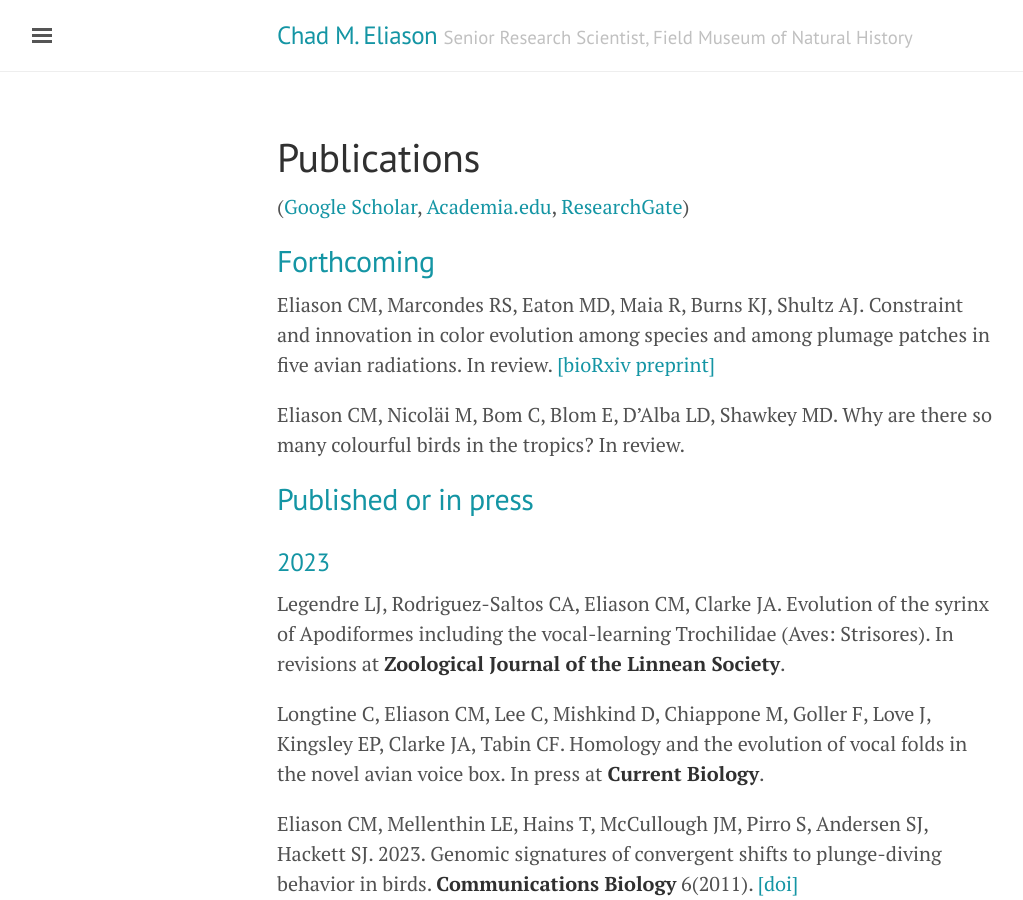
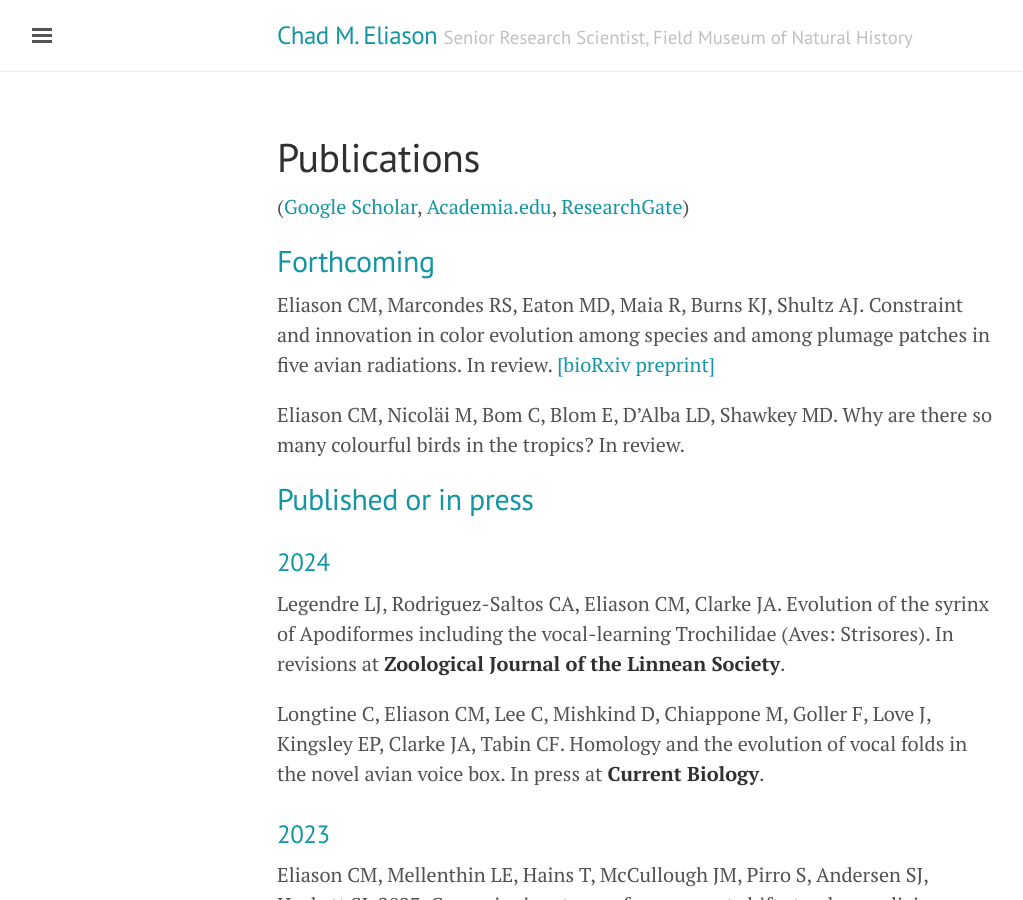
Before and after one commit to celiason/celiason.github.io, a Jekyll site: the page built from 2-publications.md, in a window 1280 px wide and 900 px high. Shown: the whole window, without its empty margins (3-1026 px from the left). Built offline with Jekyll 4.4.1, drawn with Linux system fonts in a browser that asks for light colours.

Commit message:
Update 2-publications.md

```diff
--- a/2-publications.md
+++ b/2-publications.md
@@ -13,11 +13,13 @@ Eliason CM, Nicoläi M, Bom C, Blom E, D'Alba LD, Shawkey MD. Why are there so m
 
 ## Published or in press
 
-### 2023
+### 2024
 
 Legendre LJ, Rodriguez-Saltos CA, Eliason CM, Clarke JA. Evolution of the syrinx of Apodiformes including the vocal-learning Trochilidae (Aves: Strisores). In revisions at __Zoological Journal of the Linnean Society__.
 
 Longtine C, Eliason CM, Lee C, Mishkind D, Chiappone M, Goller F, Love J, Kingsley EP, Clarke JA, Tabin CF. Homology and the evolution of vocal folds in the novel avian voice box. In press at __Current Biology__.
+
+### 2023
 
 Eliason CM, Mellenthin LE, Hains T, McCullough JM, Pirro S, Andersen SJ, Hackett SJ. 2023. Genomic signatures of convergent shifts to plunge-diving behavior in birds. __Communications Biology__ 6(2011). [[doi]](https://doi.org/10.1038/s42003-023-05359-z)
 
```
